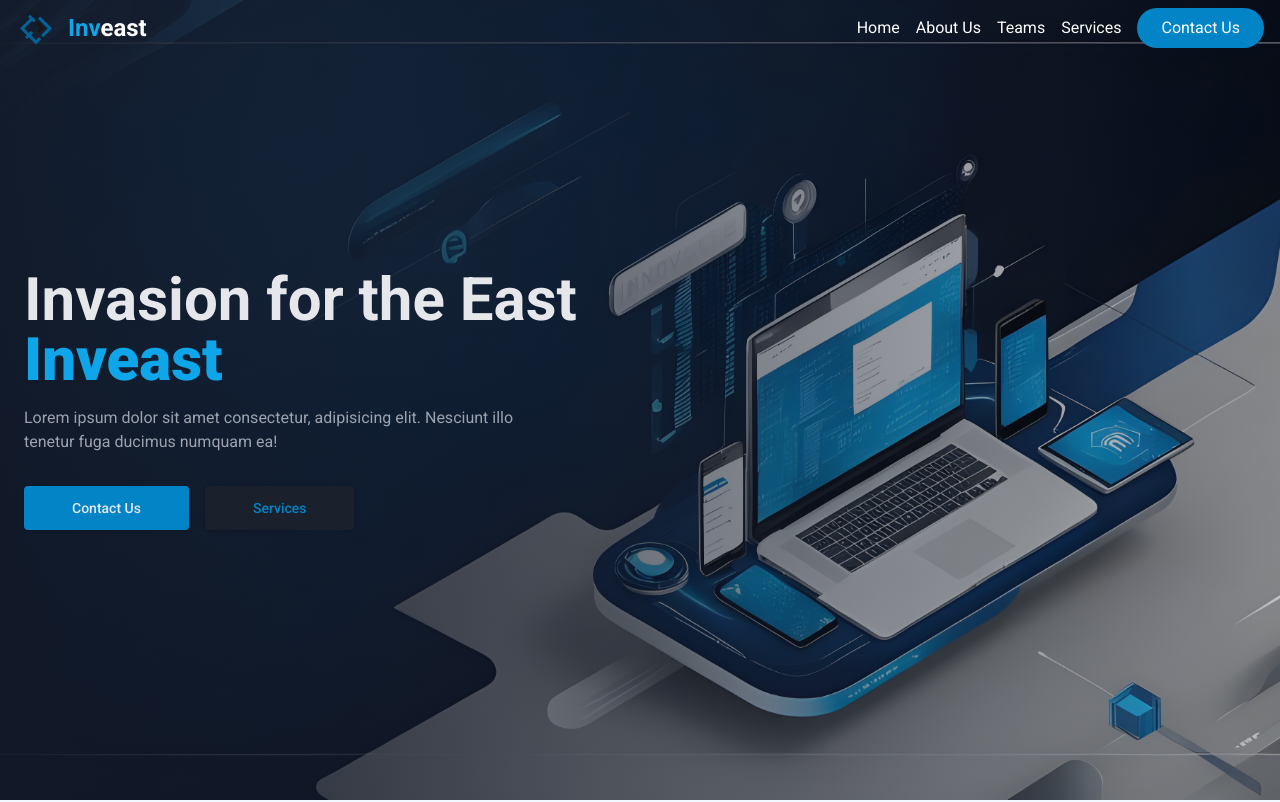
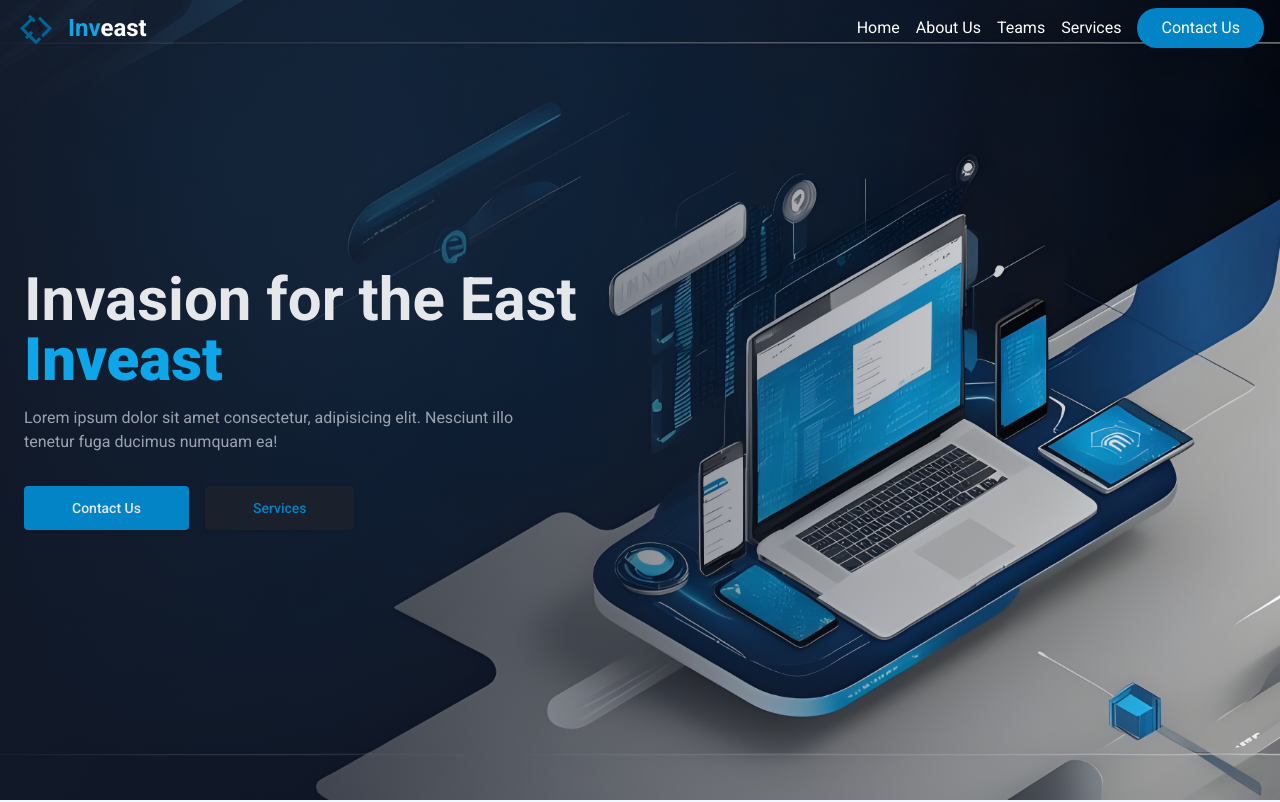
Before and after one commit to LuisFerdinand/Inveast_Portfolio, a plain HTML site: page index.html in a window 1280 px wide. Shown: the top 802 px of the page. Drawn offline with Linux system fonts and the light colour scheme.

Commit message:
Update index.html

```diff
--- a/index.html
+++ b/index.html
@@ -64,7 +64,7 @@
     <section id="hero"
         class="relative bg-[url(https://images.unsplash.com/photo-1604014237800-1c9102c219da?ixlib=rb-1.2.1&ixid=MnwxMjA3fDB8MHxwaG90by1wYWdlfHx8fGVufDB8fHx8&auto=format&fit=crop&w=1770&q=80)] bg-cover bg-center bg-no-repeat">
         <div
-            class="absolute inset-0 bg-gray-900/75 sm:bg-transparent sm:from-gray-900/95 sm:to-gray-900/25 sm:bg-gradient-to-r xs:bg-gradient-to-l">
+            class="absolute inset-0 bg-gray-900/75 sm:bg-transparent sm:from-gray-900/95 sm:bg-gradient-to-r xs:bg-gradient-to-l">
         </div>
 
         <div class="relative mx-auto max-w-screen-xl px-4 py-32 sm:px-6 lg:flex lg:h-screen lg:items-center ">
```
